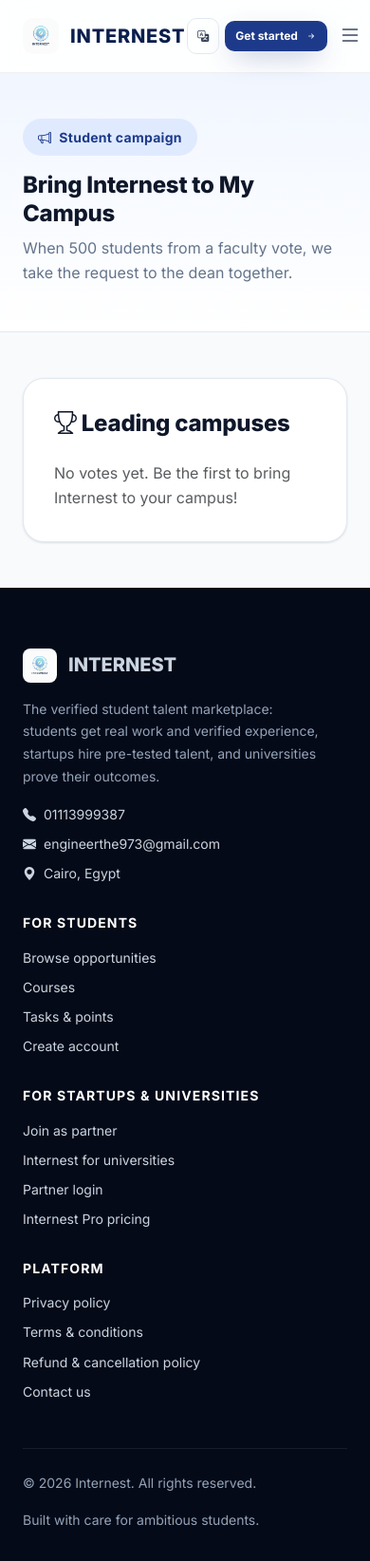
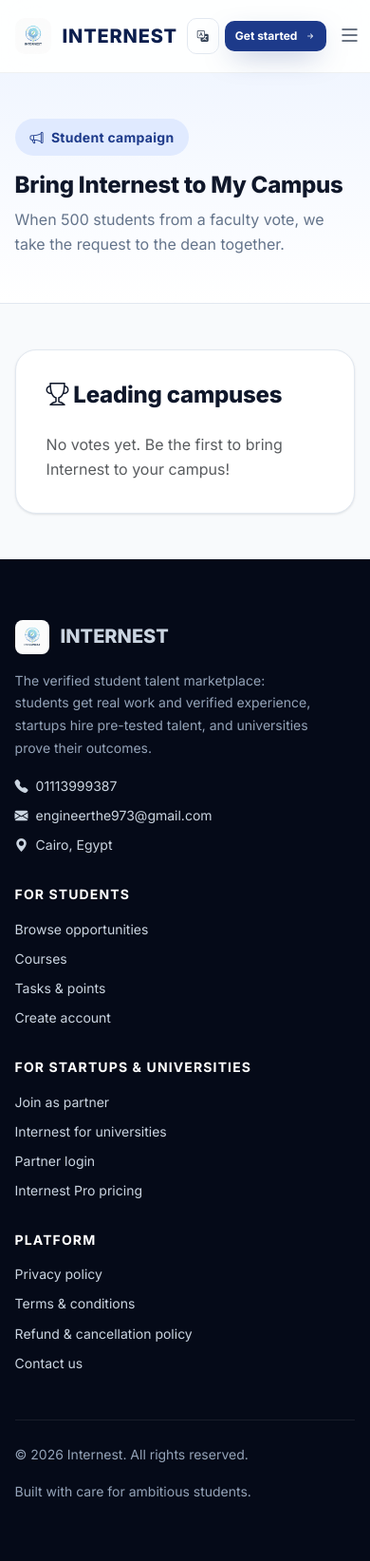
Before and after one commit to YoussefSameh-githup/internest-project, a Django app: page /universities/vote/ in a window 390 px wide. Shown: the whole page at 95% size. After the commit the page ends 1577 px from the top, so only its background shows below. Run offline with Django 5.2, Linux system fonts and the light colour scheme; data that the repository does not hold is empty; parts of the project's set-up code (start-up, migrations or seed data) failed here and were passed over.

Commit message:
Responsive guard rails across all templates
- Embedded _responsive.html in base and the universities page: overflow-x clip,
  dvh viewport, safe-area insets, fluid gutters, 1400px container on wide screens,
  media/dialog/modal/table/button constraints, long-word wrapping
- dvh fallbacks in styles.css and the chat layout; universities contact card fix
- Verified no horizontal overflow at 320/360/768/1024/1600px

Co-Authored-By: Claude Opus 5.5 <noreply@anthropic.com>

```diff
--- a/internest_core/static/css/styles.css
+++ b/internest_core/static/css/styles.css
@@ -131,6 +131,7 @@ body {
     background-color: var(--color-bg);
     /* Direction comes from <html dir="rtl|ltr"> (set per language in base.html). */
     min-height: 100vh;
+    min-height: 100dvh;
     display: flex;
     flex-direction: column;
     -webkit-font-smoothing: antialiased;
@@ -1048,6 +1049,7 @@ input[type="checkbox"], input[type="radio"] {
     display: grid;
     grid-template-columns: 1.05fr 1fr;
     min-height: calc(100vh - var(--navbar-height));
+    min-height: calc(100dvh - var(--navbar-height));
     background-color: var(--white);
 }
 
@@ -1619,7 +1621,7 @@ html[dir="ltr"] {
 .btn--gold { background: linear-gradient(135deg, #fbbf24, #d97706); color: #1f1300; font-weight: 800; border: 0; }
 .btn--gold:hover { filter: brightness(1.05); color: #1f1300; }
 .upsell-dialog, .compose-dialog {
-    width: min(520px, calc(100vw - 32px)); max-height: calc(100vh - 32px); overflow: auto;
+    width: min(520px, calc(100vw - 32px)); max-height: calc(100vh - 32px); max-height: calc(100dvh - 32px); overflow: auto;
     border: 0; border-radius: 20px; padding: var(--space-6); box-shadow: 0 24px 60px rgba(15, 23, 42, .3);
 }
 .upsell-dialog { border-top: 6px solid #f59e0b; text-align: center; }
--- /dev/null
+++ b/internest_core/templates/internship/_responsive.html
@@ -0,0 +1,59 @@
+<style id="layout-core">
+/* Site-wide responsive guard rails (embedded: works even with a stale cached styles.css).
+   Phones < 360px, foldables (dynamic viewport + safe areas), tablets, and wide screens (container ≤ 1400px). */
+:root {
+  --gutter: clamp(14px, 4vw, 32px);
+  --safe-l: env(safe-area-inset-left, 0px);
+  --safe-r: env(safe-area-inset-right, 0px);
+  --safe-b: env(safe-area-inset-bottom, 0px);
+  --vh-full: 100vh;
+}
+@supports (height: 100dvh) { :root { --vh-full: 100dvh; } }
+@media (min-width: 1440px) { :root { --container: 1400px; } }
+
+/* No sideways scrolling: clip (not hidden) so position: sticky keeps working. */
+html, body { max-width: 100%; overflow-x: hidden; }
+@supports (overflow: clip) { html, body { overflow-x: clip; } }
+body { min-height: var(--vh-full); overflow-wrap: break-word; }
+
+/* Containers: fluid gutters that respect notches and folds, centred on large screens. */
+.container, .container-narrow {
+  width: 100%;
+  padding-left: max(var(--gutter), var(--safe-l));
+  padding-right: max(var(--gutter), var(--safe-r));
+}
+.container { max-width: var(--container); }
+.footer::after { content: ""; display: block; height: var(--safe-b); }
+
+/* Media and embeds never exceed their column. */
+img, video, iframe, embed, object, canvas { max-width: 100%; }
+img, video { height: auto; }
+main svg:not([width]) { max-width: 100%; }
+
+/* Long words, URLs and e-mails wrap instead of pushing the layout wider. */
+:where(h1, h2, h3, h4, h5, h6, p, li, dd, dt, td, th, label, blockquote, figcaption, .card, .flash__body) { overflow-wrap: anywhere; }
+:where(pre, code) { white-space: pre-wrap; overflow-wrap: anywhere; }
+
+/* Flex/grid children can shrink below their content width. */
+:where(main) :where(.row > *, [class*="grid"] > *, [class*="__grid"] > *) { min-width: 0; }
+
+/* Buttons and inputs scale down with their container. */
+:where(.btn, button, input, select, textarea) { max-width: 100%; }
+
+/* Dialogs and modals fit the visible viewport, including foldables and on-screen keyboards. */
+dialog { max-width: calc(100vw - 24px); max-height: calc(var(--vh-full) - 24px); overflow: auto; }
+.modal-dialog { max-width: min(var(--bs-modal-width, 500px), calc(100vw - 16px)); }
+.modal-content { max-height: calc(var(--vh-full) - 32px); overflow: auto; }
+
+/* Tables scroll inside themselves on small screens. */
+.table-responsive, .table-wrap { overflow-x: auto; -webkit-overflow-scrolling: touch; }
+@media (max-width: 767.98px) {
+  main table:not(.sr-only) { display: block; max-width: 100%; overflow-x: auto; -webkit-overflow-scrolling: touch; }
+  .btn-lg { padding-inline: 18px; }
+}
+@media (max-width: 359.98px) {
+  :root { --gutter: 12px; }
+  html { font-size: 15px; }
+  .nav__brand span { display: none; }
+}
+</style>
--- a/internest_core/templates/internship/base.html
+++ b/internest_core/templates/internship/base.html
@@ -26,6 +26,7 @@
 
     <link rel="stylesheet" href="{% asset 'css/styles.css' %}">
 
+    {% include 'internship/_responsive.html' %}
     {% block extra_head %}{% endblock %}
     <style>
     /* Phones: navbar actions shrink to icons so the page never scrolls sideways (embedded: survives a stale stylesheet). */
--- a/internest_lounge/templates/lounge/_chat_styles.html
+++ b/internest_lounge/templates/lounge/_chat_styles.html
@@ -66,7 +66,7 @@
 .ch-widget h4 { margin: 0 0 10px; font-size: 15px; }
 
 /* Inbox */
-.dm-shell { display: grid; grid-template-columns: 320px minmax(0, 1fr); height: calc(100vh - 170px); min-height: 520px; border-radius: 22px; overflow: hidden;
+.dm-shell { display: grid; grid-template-columns: 320px minmax(0, 1fr); height: calc(100vh - 170px); height: calc(100dvh - 170px); min-height: 520px; border-radius: 22px; overflow: hidden;
   background: #fff; border: 1px solid var(--ch-line); box-shadow: 0 18px 44px rgba(15, 23, 42, .1); }
 .dm-list { display: flex; flex-direction: column; border-inline-end: 1px solid var(--ch-line); background: #f8fafc; min-height: 0; }
 .dm-list__head { padding: 16px; border-bottom: 1px solid var(--ch-line); }
@@ -102,7 +102,7 @@
 @media (max-width: 960px) {
   .ch-layout { grid-template-columns: 1fr; }
   .ch-side { position: static; }
-  .dm-shell { grid-template-columns: 1fr; height: calc(100vh - 140px); }
+  .dm-shell { grid-template-columns: 1fr; height: calc(100vh - 140px); height: calc(100dvh - 140px); }
   .dm-shell.has-active .dm-list { display: none; }
   .dm-shell:not(.has-active) .dm-pane { display: none; }
   .dm-back { display: inline-flex; }
```
Also changed, not shown: internest_core/templates/landing/universities.html (+8 -0 lines), internest_core/tests_responsive.py (added, +20 -0 lines).
